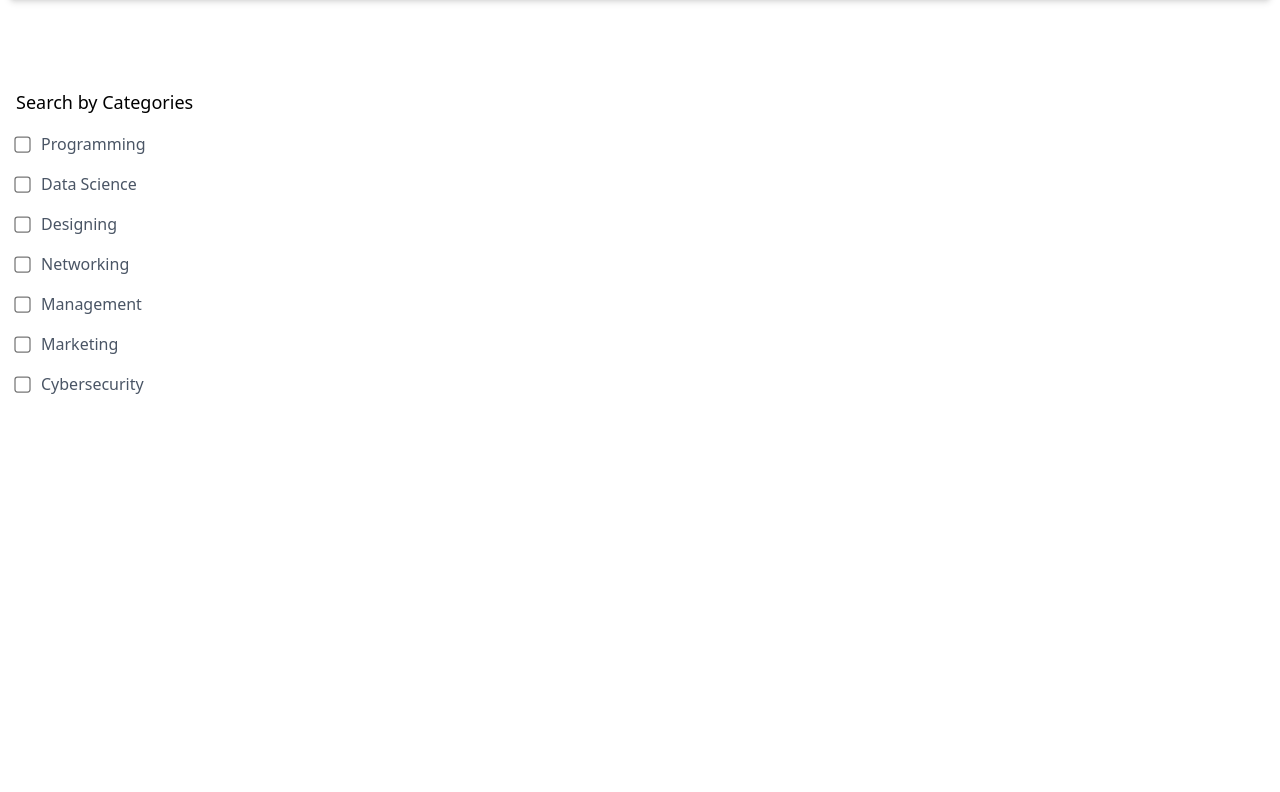
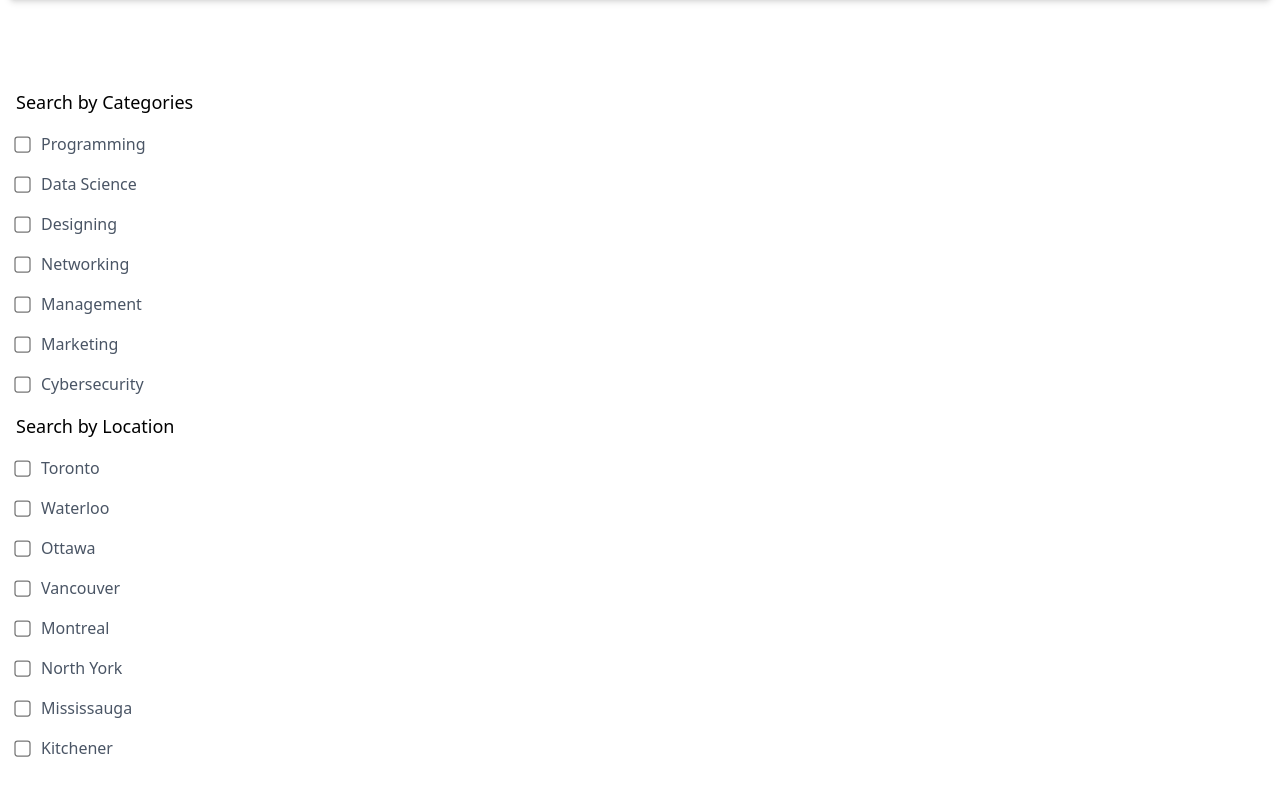
Before and after one commit to bhupeshk3014/jobhub, a React (Vite) app in the folder client/: page / in a window 1280 px wide. Shown: the part 490-1282 px from the top of the page. Before the commit the page ends 918 px from the top, so only its background shows below. Built offline with nearby package versions, Linux system fonts and the light colour scheme; no server answers.

Commit message:
Added Search by Location Filter

```diff
--- a/client/src/assets/assets.js
+++ b/client/src/assets/assets.js
@@ -83,13 +83,14 @@ export const JobCategories = [
 ]
 
 export const JobLocations = [
-    "Bangalore",
-    "Washington",
-    "Hyderabad",
-    "Mumbai",
-    "California",
-    "Chennai",
-    "New York"
+    "Toronto",
+    "Waterloo",
+    "Ottawa",
+    "Vancouver",
+    "Montreal",
+    "North York",
+    "Mississauga",
+    "Kitchener",
 ]
 
 // Sample data for Manage Jobs Page
--- a/client/src/components/JobListing.jsx
+++ b/client/src/components/JobListing.jsx
@@ -1,6 +1,6 @@
 import React, {useContext} from 'react'
 import { AppContext } from '../context/AppContext.jsx'
-import { assets, JobCategories } from '../assets/assets';
+import { assets, JobCategories, JobLocations } from '../assets/assets';
 
 const JobListing = () => {
 
@@ -46,6 +46,21 @@ const JobListing = () => {
                     }
                 </ul>
             </div>
+
+            {/* Location Filter */}
+            <div className='max-lg:hidden '>
+                <h4 className='font-medium text-lg py-4'>Search by Location</h4>
+                <ul className='space-y-4 text-gray-600'>
+                    {
+                        JobLocations.map((location, index) => (
+                            <li className='flex gap-3 items-center' key={index}>
+                                <input className='scale-125' type="checkbox" name="" id=""/>
+                                {location}
+                            </li>
+                        ))
+                    }
+                </ul>
+            </div>
         </div>
     </div>
   )
```
